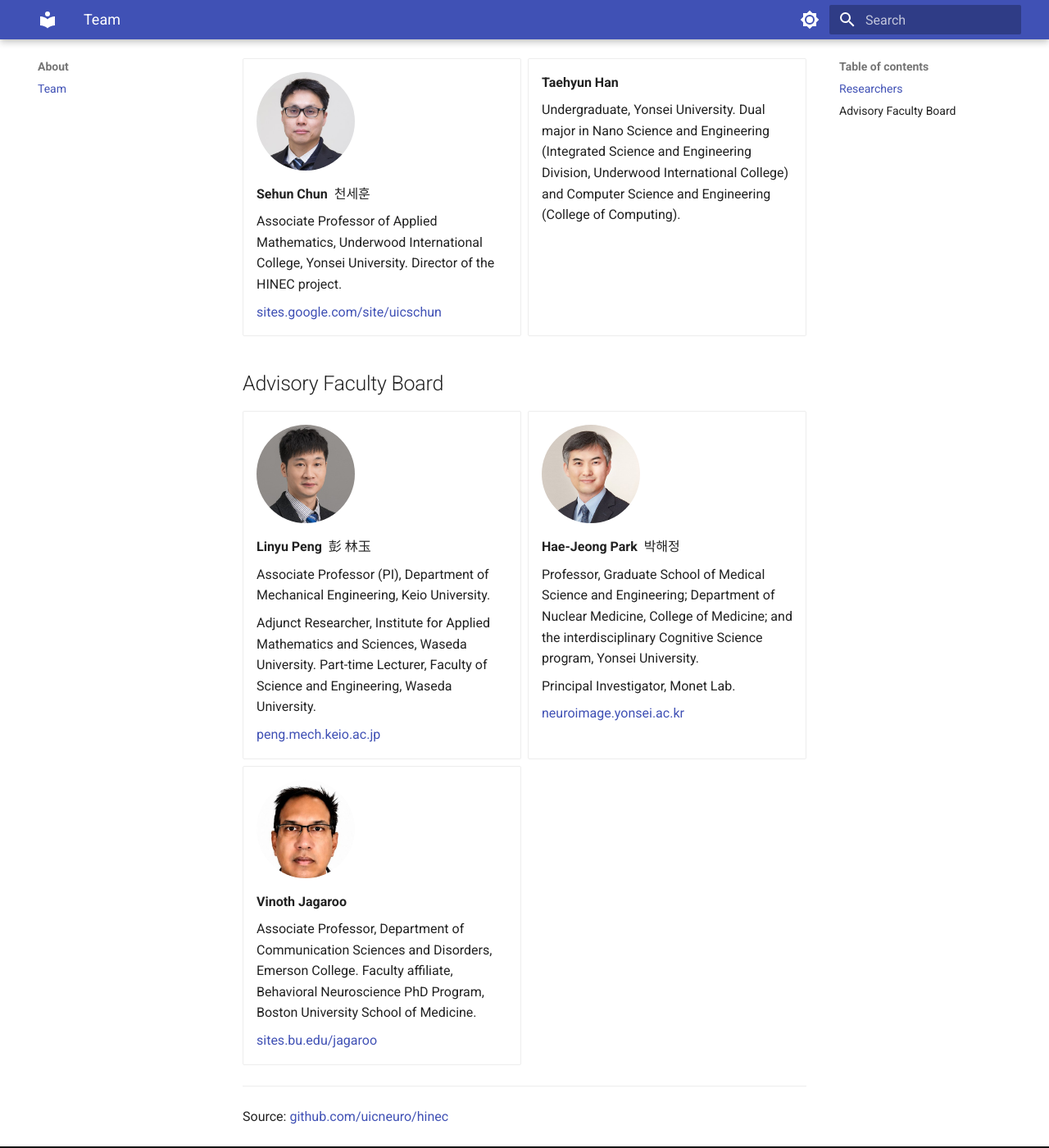
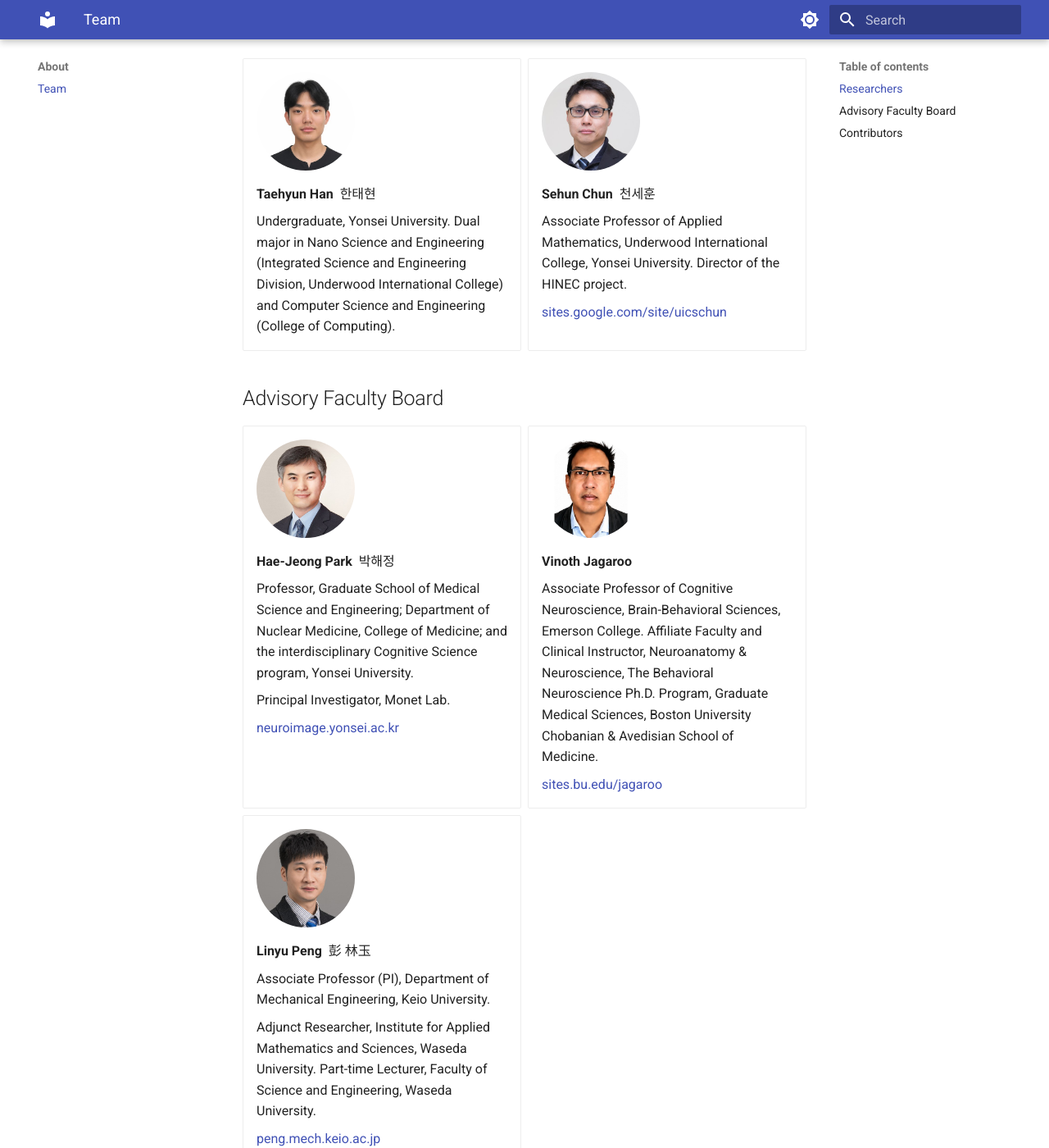
Before and after one commit to uicneuro/hinec, an MkDocs documentation site: the page built from docs/ABOUT.md, in a window 1280 px wide and 1400 px high, scrolled down 208 px. Shown: the whole window at 82% size. Built offline with MkDocs 1.6.1 and Material for MkDocs 9.7.7, drawn with Linux system fonts in a browser that asks for light colours; some of the changed text lies outside the part shown.

Commit message:
docs: update team page photos, titles, order; add contributors

```diff
--- a/docs/ABOUT.md
+++ b/docs/ABOUT.md
@@ -3,6 +3,15 @@
 ## Researchers
 
 <div class="grid cards" markdown>
+
+- ![Taehyun Han](img/team_han.jpg){ .team-photo }
+
+    **Taehyun Han** &nbsp;한태현
+
+    Undergraduate, Yonsei University. Dual major in Nano Science and
+    Engineering (Integrated Science and Engineering Division, Underwood
+    International College) and Computer Science and Engineering (College of
+    Computing).
 
 - ![Sehun Chun](img/team_chun.jpg){ .team-photo }
 
@@ -14,31 +23,11 @@
 
     [sites.google.com/site/uicschun](https://sites.google.com/site/uicschun/)
 
-- **Taehyun Han**
-
-    Undergraduate, Yonsei University. Dual major in Nano Science and
-    Engineering (Integrated Science and Engineering Division, Underwood
-    International College) and Computer Science and Engineering (College of
-    Computing).
-
 </div>
 
 ## Advisory Faculty Board
 
 <div class="grid cards" markdown>
-
-- ![Linyu Peng](img/team_peng.jpg){ .team-photo }
-
-    **Linyu Peng** &nbsp;彭 林玉
-
-    Associate Professor (PI), Department of Mechanical Engineering,
-    Keio University.
-
-    Adjunct Researcher, Institute for Applied Mathematics and Sciences,
-    Waseda University. Part-time Lecturer, Faculty of Science and Engineering,
-    Waseda University.
-
-    [peng.mech.keio.ac.jp](http://www.peng.mech.keio.ac.jp/faculty/index.html)
 
 - ![Hae-Jeong Park](img/team_park.jpg){ .team-photo }
 
@@ -56,13 +45,31 @@
 
     **Vinoth Jagaroo**
 
-    Associate Professor, Department of Communication Sciences and Disorders,
-    Emerson College. Faculty affiliate, Behavioral Neuroscience PhD Program,
-    Boston University School of Medicine.
+    Associate Professor of Cognitive Neuroscience, Brain-Behavioral Sciences,
+    Emerson College. Affiliate Faculty and Clinical Instructor, Neuroanatomy &
+    Neuroscience, The Behavioral Neuroscience Ph.D. Program, Graduate Medical
+    Sciences, Boston University Chobanian & Avedisian School of Medicine.
 
     [sites.bu.edu/jagaroo](https://sites.bu.edu/jagaroo/)
 
+- ![Linyu Peng](img/team_peng.jpg){ .team-photo }
+
+    **Linyu Peng** &nbsp;彭 林玉
+
+    Associate Professor (PI), Department of Mechanical Engineering,
+    Keio University.
+
+    Adjunct Researcher, Institute for Applied Mathematics and Sciences,
+    Waseda University. Part-time Lecturer, Faculty of Science and Engineering,
+    Waseda University.
+
+    [peng.mech.keio.ac.jp](http://www.peng.mech.keio.ac.jp/faculty/index.html)
+
 </div>
+
+## Contributors
+
+- **Youngwoo Kim**
 
 ---
 
```
Also changed, not shown: docs/img/team_han.jpg (added), docs/img/team_jagaroo.jpg.
